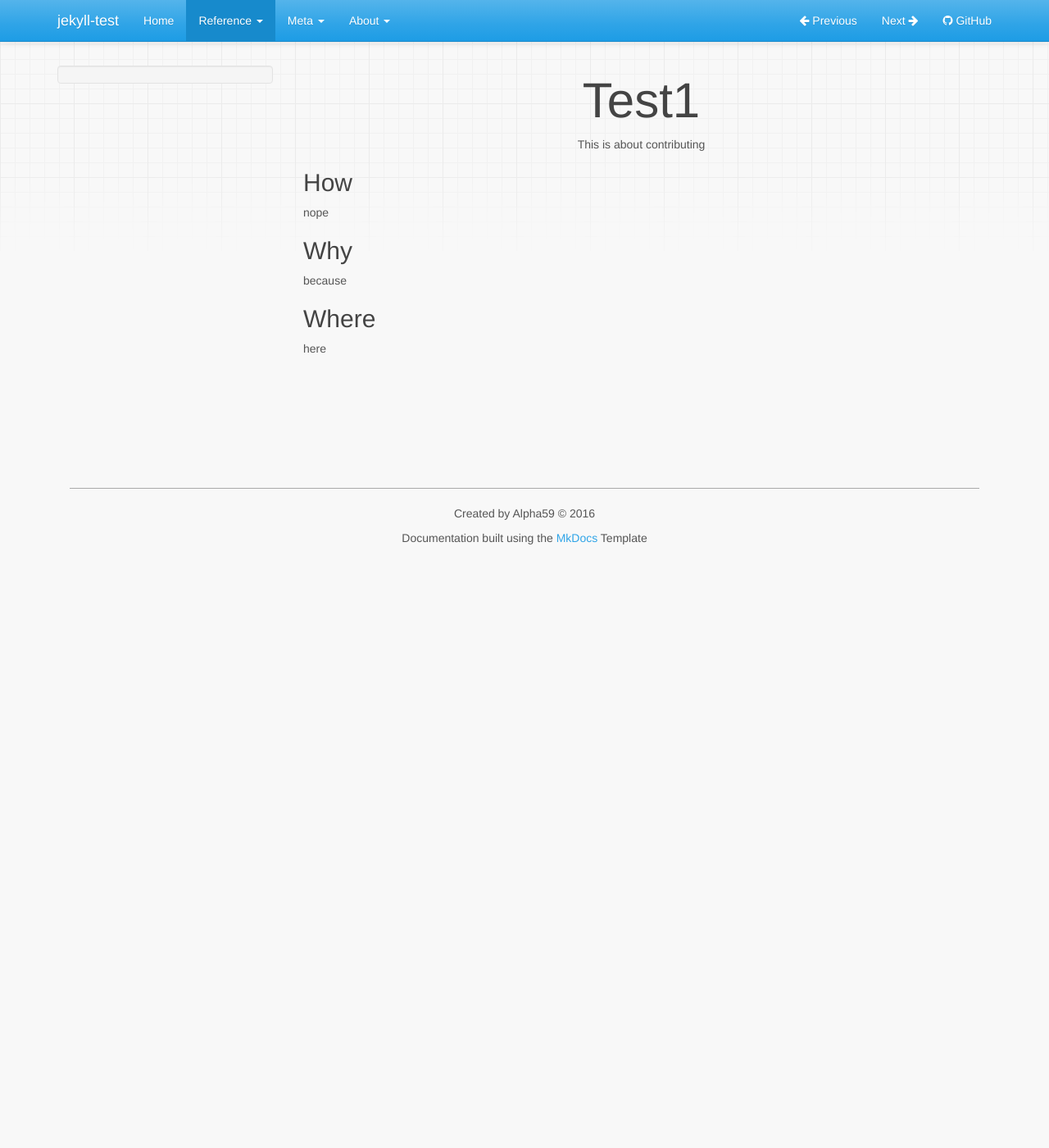
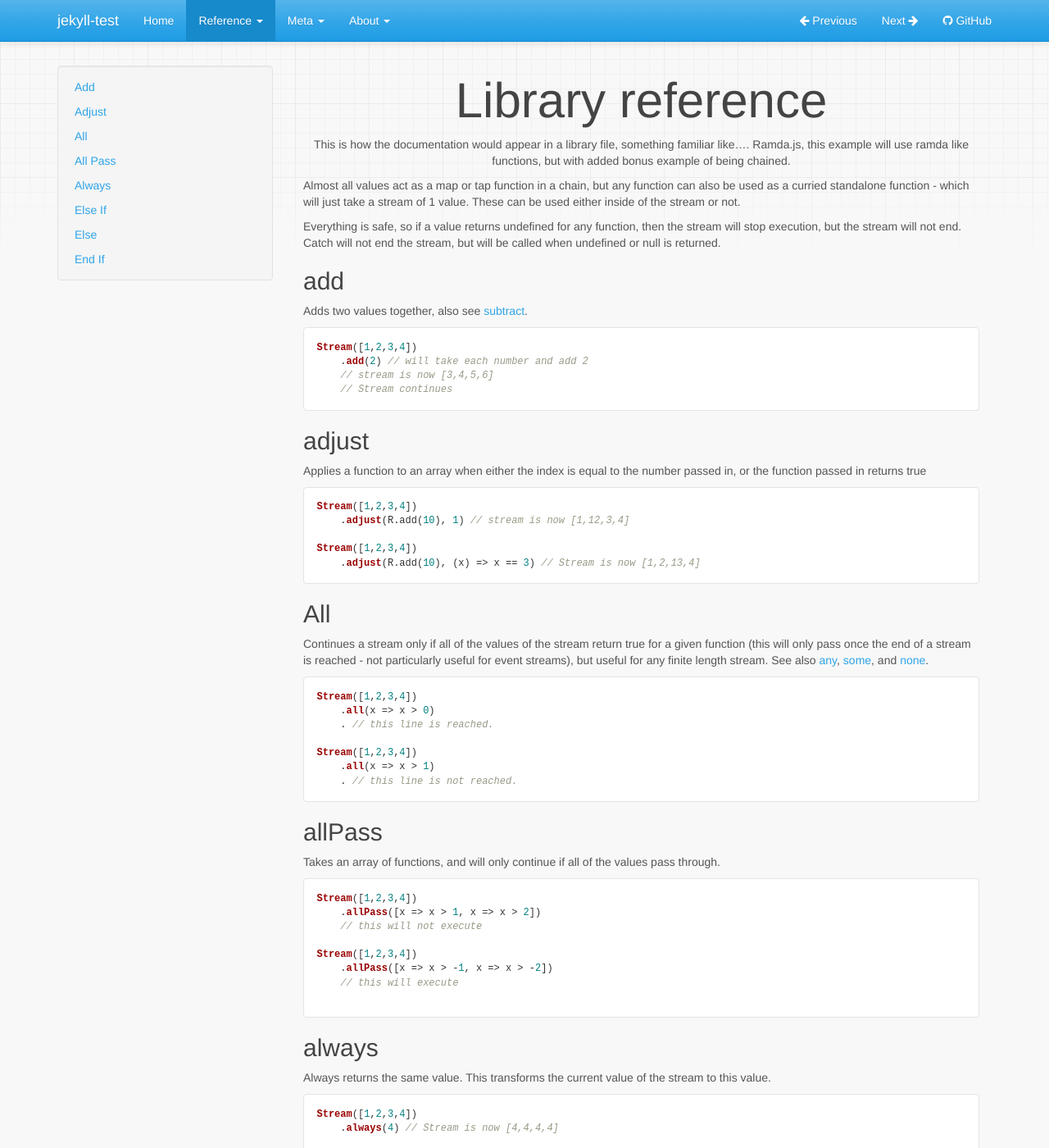
Before and after one commit to Alpha59/jekyll-test, a Jekyll site: the page built from docs/reference/test1/index.html, in a window 1280 px wide and 1400 px high. Shown: the whole window at 82% size. Built offline with Jekyll 4.4.1, drawn with Linux system fonts in a browser that asks for light colours; nearby versions of some CDN libraries; the repository's description, which GitHub fills in, is left out; some of the changed text lies outside the part shown.

Commit message:
Adding some Ramda esq library reference

````diff
--- a/_layouts/docs.html
+++ b/_layouts/docs.html
@@ -88,7 +88,7 @@
                     <ul class="nav bs-sidenav">
                         {% for section in page.sections %} <!-- This is the content of the pages that we need to find! -->
                         <li>
-                            <a href="#{{section.href}}">{{section.title}}</a>
+                            <a href="#{{section.id}}">{{section.title}}</a>
                         </li>
                         {% endfor %}
                     </ul>
--- a/docs/index.html
+++ b/docs/index.html
@@ -1,14 +1,12 @@
 ---
 title: home
-previous: #
-next: reference/test1
 sections:
     -
         title: Content
-        href: content
+        id: content
     -
         title: Section 2
-        href: section-2
+        id: section-2
 ---
 # Content
 
--- a/docs/reference/test1/index.html
+++ b/docs/reference/test1/index.html
@@ -1,18 +1,110 @@
 ---
 title: Test1
 category: Reference
+sections:
+    -
+        title: Add
+        id: add
+    -
+        title: Adjust
+        id: adjust
+    -
+        title: All
+        id: all
+    -
+        title: All Pass
+        id: allpass
+    -
+        title: Always
+        id: always
+    -
+        title: Else If
+        id: elif
+    -
+        title: Else
+        id: else
+    -
+        title: End If
+        id: endif
+
 ---
-# Test1
-This is about contributing
+# Library reference
+This is how the documentation would appear in a library file, something familiar like.... Ramda.js, this example will use ramda like functions, but with added bonus example of being chained.
 
-## How
+Almost all values act as a map or tap function in a chain, but any function can also be used as a curried standalone function - which will just take a stream of 1 value. These can be used either inside of the stream or not.
 
-nope
+Everything is safe, so if a value returns undefined for any function, then the stream will stop execution, but the stream will not end. Catch will not end the stream, but will be called when undefined or null is returned.
 
-## Why
+## add
+Adds two values together, also see [subtract](#subtract).
 
-because
 
-## Where
 
-here
+```
+Stream([1,2,3,4])
+    .add(2) // will take each number and add 2
+    // stream is now [3,4,5,6]
+    // Stream continues
+```
+
+## adjust
+Applies a function to an array when either the index is equal to the number passed in, or the function passed in returns true
+
+```
+Stream([1,2,3,4])
+    .adjust(R.add(10), 1) // stream is now [1,12,3,4]
+
+Stream([1,2,3,4])
+    .adjust(R.add(10), (x) => x == 3) // Stream is now [1,2,13,4]
+```
+
+
+## All
+Continues a stream only if all of the values of the stream return true for a given function (this will only pass once the end of a stream is reached - not particularly useful for event streams), but useful for any finite length stream. See also [any](#any), [some](#some), and [none](#none).
+```
+Stream([1,2,3,4])
+    .all(x => x > 0)
+    . // this line is reached.
+
+Stream([1,2,3,4])
+    .all(x => x > 1)
+    . // this line is not reached.
+```
+
+## allPass
+Takes an array of functions, and will only continue if all of the values pass through.
+
+```
+Stream([1,2,3,4])
+    .allPass([x => x > 1, x => x > 2])
+    // this will not execute
+
+Stream([1,2,3,4])
+    .allPass([x => x > -1, x => x > -2])
+    // this will execute
+
+```
+
+
+## always
+Always returns the same value. This transforms the current value of the stream to this value.
+
+```
+Stream([1,2,3,4])
+    .always(4) // Stream is now [4,4,4,4]
+
+```
+
+
+
+
+
+
+## elif
+If a stream is determined not to continue, then this can catch the non-continuation and continue it, (if this value passes).
+
+## else
+Same as `.elif`, but continues regardless. This function takes no parameters
+
+## endif
+This marks the end of an if statement in the stream, and will continue the statement. This function takes no parameters
````
